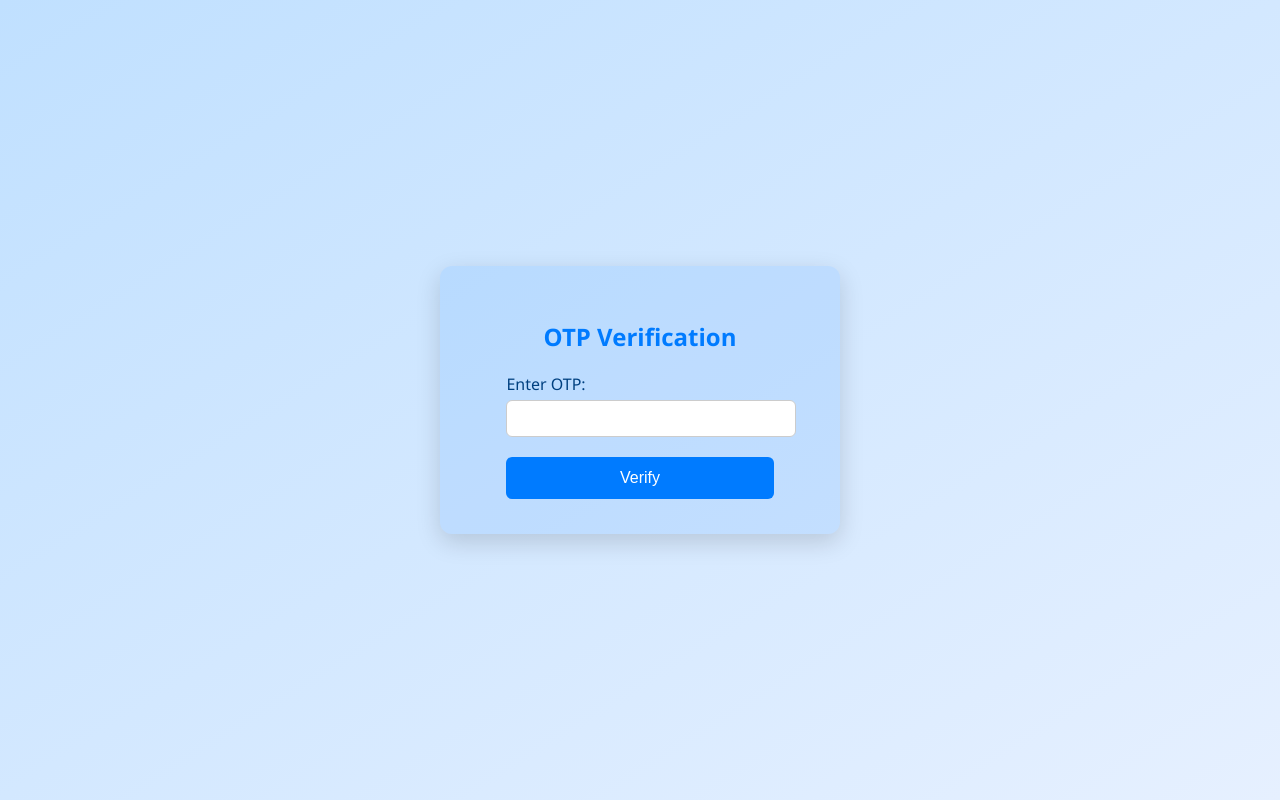
After one commit to Shone-Kahuria/SU_mentoring, a PHP site: page /verify.php in a window 1280 px wide. The commit adds this page. Run offline with PHP 8.4, Linux system fonts and the light colour scheme; some libraries are stand-ins or nearby versions.

Commit message:
create initial OTP verification page with form input

```diff
--- a/2F_outh.php
+++ b/2F_outh.php
@@ -21,7 +21,7 @@ if ($_SERVER['REQUEST_METHOD'] === 'POST') {
         echo "<p>OTP generated: <b>$otp</b></p>";
 
         // Send OTP via PHPMailer
-        $subject = "Verify your NOL Account";
+        $subject = "Verify your SU_mentouring Account";
         $body    = "<p>Hello <b>$username</b>,</p><p>Your verification code is: <b>$otp</b></p>";
 
         $result = sendMail($email, $subject, $body);
--- /dev/null
+++ b/verify.php
@@ -0,0 +1,124 @@
+<?php
+require_once 'ClassAutoLoad.php'; // Autoload project classes
+require_once __DIR__ . '/plugins/PHPMailer/mail.php'; // Include mail sending function
+
+session_start(); // Start session to access session variables (like OTP)
+?>
+
+<!DOCTYPE html>
+<html lang="en">
+<head>
+    <meta charset="UTF-8">
+    <title>OTP Verification</title>
+    <style>
+        /* Page styling for OTP form */
+        body {
+            font-family: 'Segoe UI', Tahoma, Geneva, Verdana, sans-serif;
+            background: linear-gradient(to bottom right, #c0e0ff, #e6f0ff);
+            display: flex;
+            justify-content: center;
+            align-items: center;
+            min-height: 100vh;
+            margin: 0;
+        }
+
+        .otp-container {
+            background: rgba(0, 123, 255, 0.1);
+            padding: 35px 30px;
+            border-radius: 12px;
+            box-shadow: 0 8px 25px rgba(0, 0, 0, 0.15);
+            width: 340px;
+            display: flex;
+            flex-direction: column;
+            align-items: center;
+        }
+
+        .otp-container h2 {
+            color: #007BFF;
+            font-weight: 600;
+            margin-bottom: 20px;
+            text-align: center;
+        }
+
+        label {
+            font-weight: 500;
+            color: #004080;
+            margin-bottom: 5px;
+            display: block;
+        }
+
+        input[type="text"] {
+            width: 100%;
+            padding: 10px;
+            margin-bottom: 20px;
+            border: 1px solid #ccc;
+            border-radius: 6px;
+            outline: none;
+            transition: 0.2s;
+        }
+
+        input[type="text"]:focus {
+            border-color: #007BFF;
+            box-shadow: 0 0 5px rgba(0, 123, 255, 0.3);
+        }
+
+        .btn {
+            padding: 12px;
+            width: 100%;
+            background: #007BFF;
+            color: white;
+            border: none;
+            border-radius: 6px;
+            cursor: pointer;
+            font-size: 16px;
+            transition: 0.2s;
+        }
+
+        .btn:hover {
+            background: #0056b3;
+        }
+
+        .message {
+            margin-bottom: 15px;
+            font-weight: 500;
+        }
+
+        .message.success {
+            color: green;
+        }
+
+        .message.error {
+            color: red;
+        }
+    </style>
+</head>
+<body>
+    <div class="otp-container">
+        <h2>OTP Verification</h2>
+
+        <?php
+        // Check if form is submitted
+        if ($_SERVER['REQUEST_METHOD'] === 'POST') {
+            $enteredOtp = $_POST['otp'] ?? ''; // Get OTP entered by user
+            $expectedOtp = $_SESSION['otp'] ?? null; // Get OTP stored in session
+
+            // Compare entered OTP with expected OTP
+            if ($enteredOtp === $expectedOtp) {
+                // OTP is correct
+                echo "<p class='message success'>✅ Verification successful! Your account is activated.</p>";
+            } else {
+                // OTP is incorrect
+                echo "<p class='message error'>❌ Invalid OTP. Please try again.</p>";
+            }
+        }
+        ?>
+
+        <!-- OTP input form -->
+        <form method="post" action="">
+            <label for="otp">Enter OTP:</label>
+            <input type="text" id="otp" name="otp" required>
+            <input type="submit" value="Verify" class="btn">
+        </form>
+    </div>
+</body>
+</html>
```
